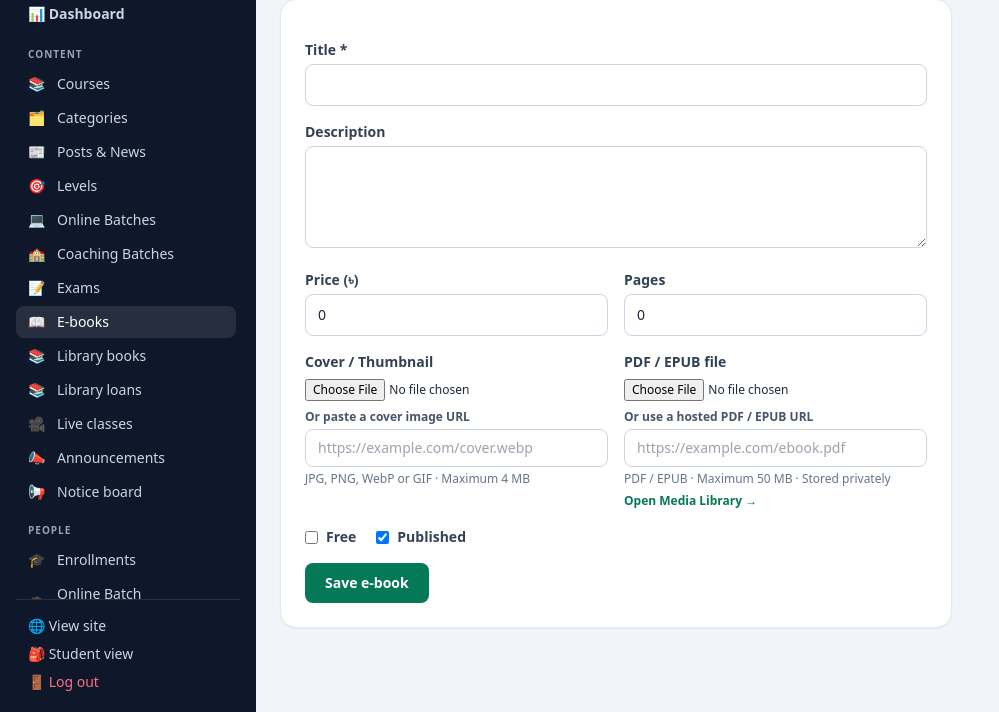
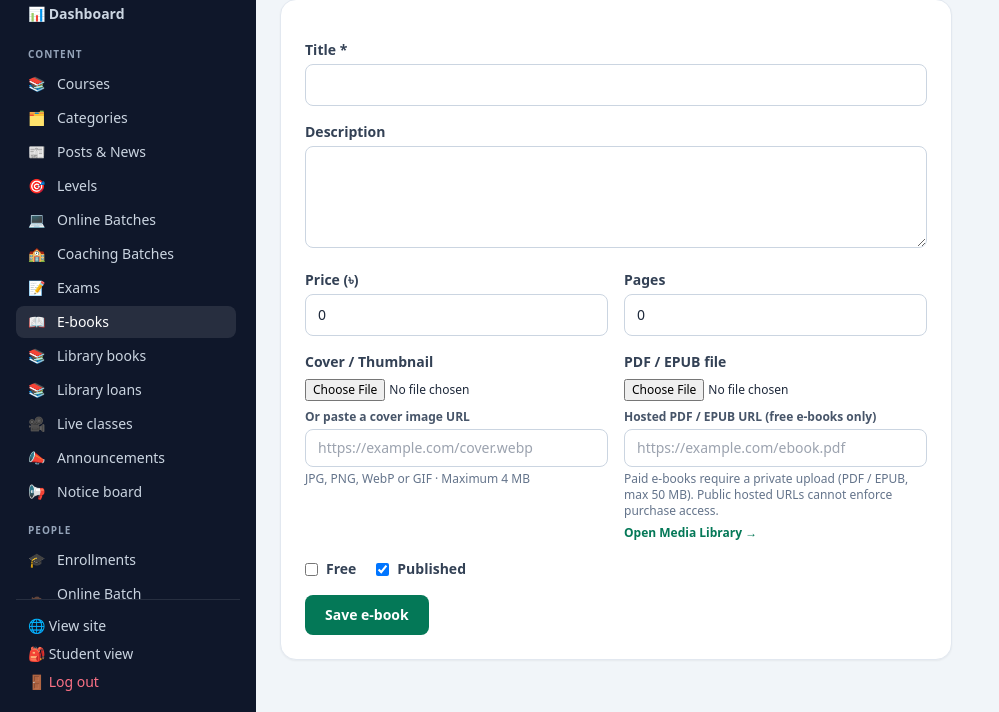
Before and after one commit to lalchandakand-LMS/Laravel-Project-LMS--only-laravel--, a Laravel app: page /admin/ebooks/create in a window 1280 px wide. Shown: the part 88-800 px from the top of the page, without its empty margins (0-999 px from the left). Run offline with Laravel 12, Linux system fonts and the light colour scheme; a user stored in the database is signed in; data comes from the database, SQL or seed files in the repository; data that the repository does not hold is empty; some libraries are stand-ins or nearby versions.

Commit message:
docs: clarify private paid ebook storage requirements in admin form

```diff
--- a/resources/views/admin/ebooks/form.blade.php
+++ b/resources/views/admin/ebooks/form.blade.php
@@ -34,10 +34,13 @@
         <div>
             <label class="mb-1 block text-sm font-semibold text-slate-700">PDF / EPUB file</label>
             <input type="file" name="file" accept=".pdf,.epub,application/pdf,application/epub+zip" class="w-full text-xs">
-            <label class="mt-2 block text-xs font-semibold text-slate-600">Or use a hosted PDF / EPUB URL</label>
+            <label class="mt-2 block text-xs font-semibold text-slate-600">Hosted PDF / EPUB URL (free e-books only)</label>
             <input type="url" name="file_url" value="{{ old('file_url', str_starts_with((string) $ebook->file, 'http') ? $ebook->file : '') }}" placeholder="https://example.com/ebook.pdf" class="mt-1 w-full rounded-lg border border-slate-300 px-3 py-2 text-sm">
-            <p class="mt-1 text-xs text-slate-500">PDF / EPUB · Maximum 50 MB · Stored privately</p>
+            <p class="mt-1 text-xs text-slate-500">Paid e-books require a private upload (PDF / EPUB, max 50 MB). Public hosted URLs cannot enforce purchase access.</p>
             <a href="{{ route('admin.media.index') }}" class="mt-1 inline-block text-xs font-semibold text-emerald-700">Open Media Library →</a>
+            @if ($ebook->exists && ! $ebook->is_free && is_string($ebook->file) && str_starts_with(strtolower($ebook->file), 'http'))
+                <p class="mt-2 rounded-lg bg-rose-50 p-2 text-xs text-rose-800">Security warning: this paid title currently points to a public URL. The protected download route will not redirect buyers to it. Migrate the original file to private storage through a controlled content migration before restoring paid downloads.</p>
+            @endif
             @if ($ebook->exists && $ebook->purchases()->exists())
                 <p class="mt-2 rounded-lg bg-amber-50 p-2 text-xs text-amber-800">This e-book has purchase history. Its PDF/EPUB cannot be replaced, so existing buyers keep the exact purchased file. You can still update its title, description, price and cover.</p>
             @endif
```
